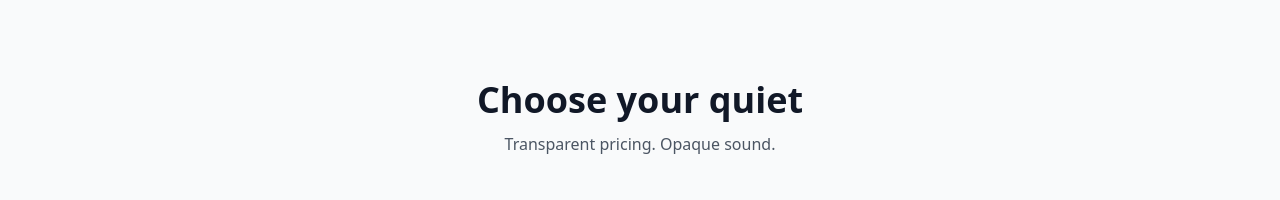
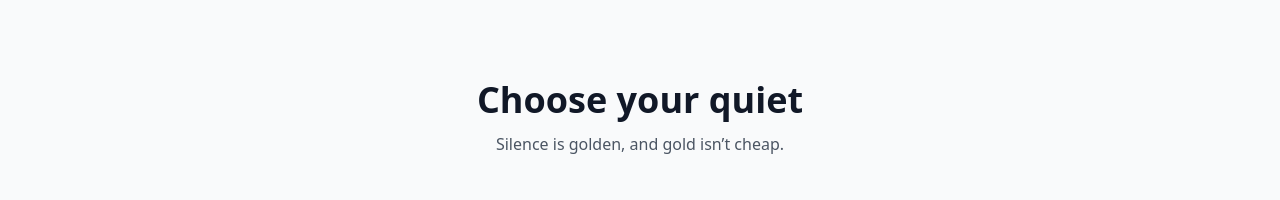
Before and after one commit to ShaharZivan/quietness-ai, a React (Vite) app: page / in a window 1280 px wide. Shown: the part 1660-1860 px from the top of the page. Built offline with nearby package versions, Linux system fonts and the light colour scheme.

Commit message:
updated pricing line

```diff
--- a/src/quiet.jsx
+++ b/src/quiet.jsx
@@ -173,7 +173,7 @@ export default function QuietAIPage() {
         <div className="mx-auto max-w-6xl px-4">
           <div className="text-center mb-12">
             <h2 className="text-3xl md:text-4xl font-bold">Choose your quiet</h2>
-            <p className="text-gray-600 mt-3">Transparent pricing. Opaque sound.</p>
+            <p className="text-gray-600 mt-3">Silence is golden, and gold isn’t cheap.</p>
           </div>
 
           <div className="grid md:grid-cols-3 gap-6">
```
